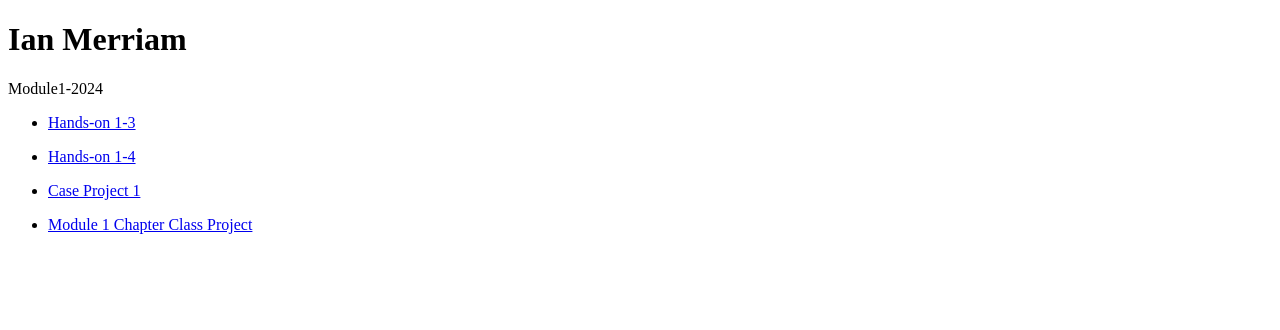
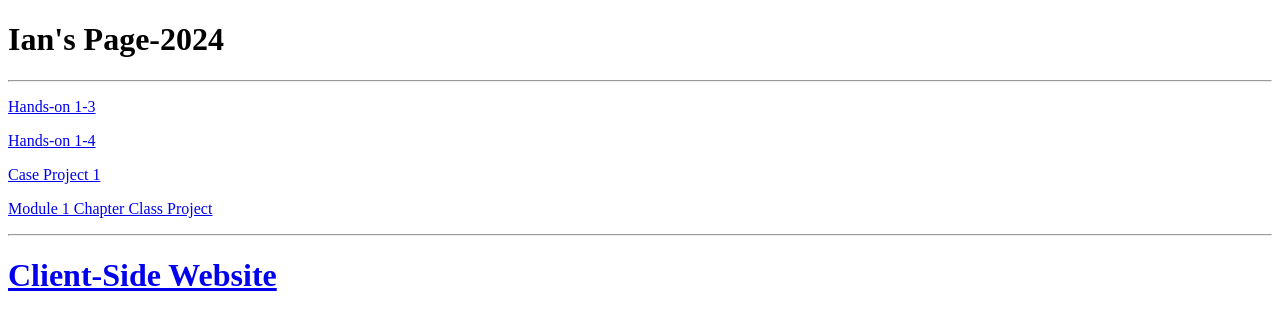
Before and after one commit to KukuPRCC/Clientside, a plain HTML site: page index.html in a window 1280 px wide. Drawn offline with Linux system fonts and the light colour scheme.

Commit message:
Update index.html

```diff
--- a/index.html
+++ b/index.html
@@ -1,16 +1,20 @@
 <!DOCTYPE html>
 <html lang="en">
 
+
+<head>
+<h1> Ian's Page-2024 </h1>
+</head>
+
 <body>
-<h1> Ian Merriam </h1>
+  <hr>
+  <p><a href="module1-2024/Hands-on 1-3/index.html">Hands-on 1-3</a></p></li>
+  <p><a href="module1-2024/Hands-on 1-3/Hands-on 1-4/index.html"> Hands-on 1-4</a></p></li>
+  <p><a href="module1-2024/Hands-on 1-3/Hands-on 1-4/Case Project/index.html">Case Project 1</a></p></li>
+  <p><a href="module1-2024/Hands-on 1-3/Hands-on 1-4/Case Project/Classproject/index.html"> Module 1 Chapter Class Project </a> </p></li>
 
-<p> Module1-2024 </p>
-<ul>
-  <li><p><a href="module1-2024/Hands-on 1-3/index.html">Hands-on 1-3</a></p></li>
-  <li><p><a href="module1-2024/Hands-on 1-3/Hands-on 1-4/index.html"> Hands-on 1-4</a></p></li>
-  <li><p><a href="module1-2024/Hands-on 1-3/Hands-on 1-4/Case Project/index.html">Case Project 1</a></p></li>
-  <li><p><a href="module1-2024/Hands-on 1-3/Hands-on 1-4/Case Project/Classproject/index.html"> Module 1 Chapter Class Project </a> </p></li>
+   <hr>
+    <h1><a href="clientSide/index.html">Client-Side Website</a></h1>
 
-</ul>
 </body>
 </html>
```
